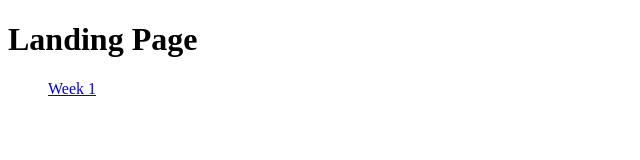
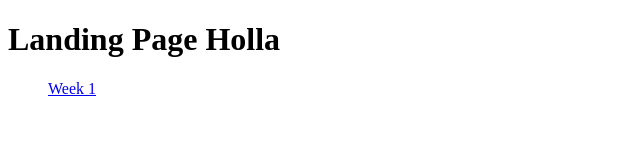
Before and after one commit to ZacharyJJones/CSI242, a plain HTML site: page index.html in a window 1280 px wide. Shown: the whole page, without its empty margins (0-640 px from the left). Drawn offline with Linux system fonts and the light colour scheme.

Commit message:
zack example changes

```diff
--- a/index.html
+++ b/index.html
@@ -5,11 +5,11 @@
     <meta charset="UTF-8">
     <meta http-equiv="X-UA-Compatible" content="IE=edge">
     <meta name="viewport" content="width=device-width, initial-scale=1.0">
-    <title>Landing Page</title>
+    <title>Landing Page Hi</title>
 </head>
 
 <body>
-    <h1>Landing Page</h1>
+    <h1>Landing Page Holla</h1>
     <ul>
         <a href="/Week01/index.html">Week 1</a>
     </ul>
```
